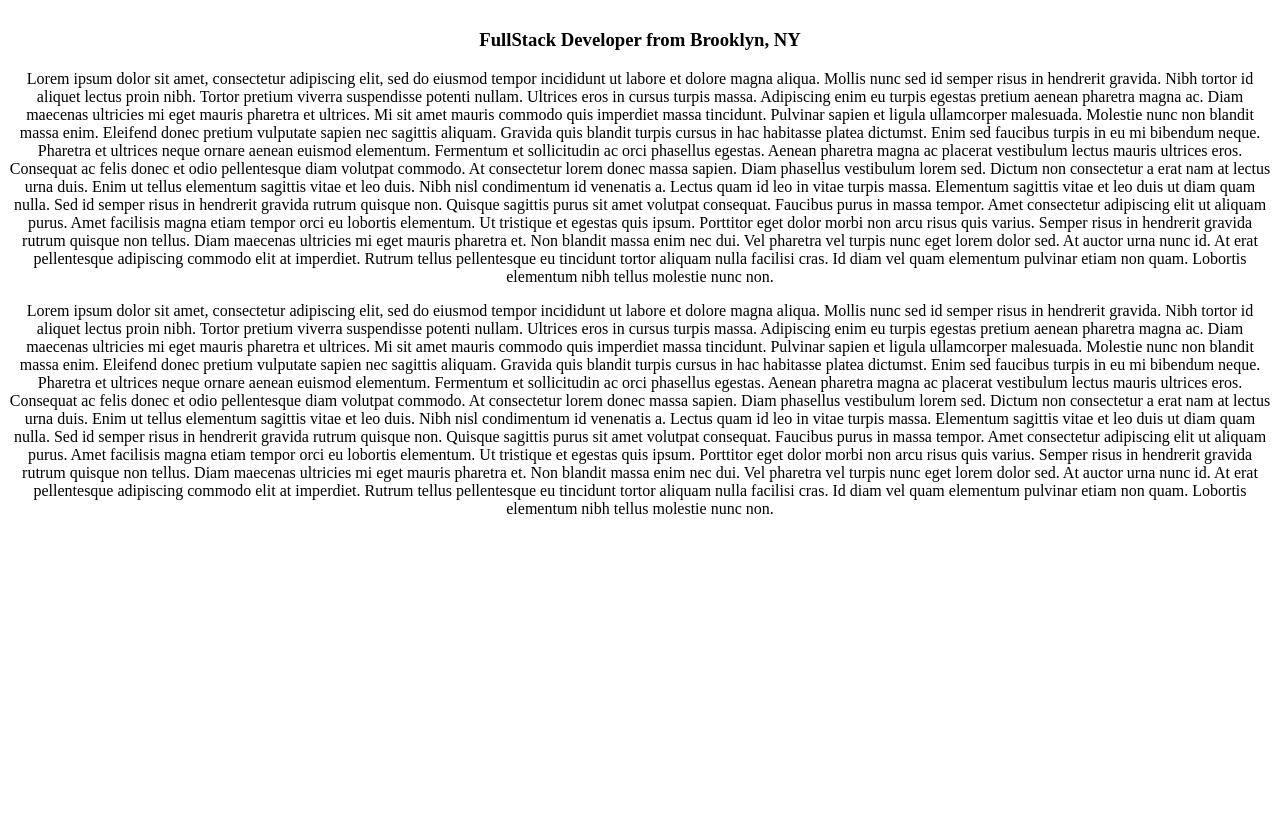
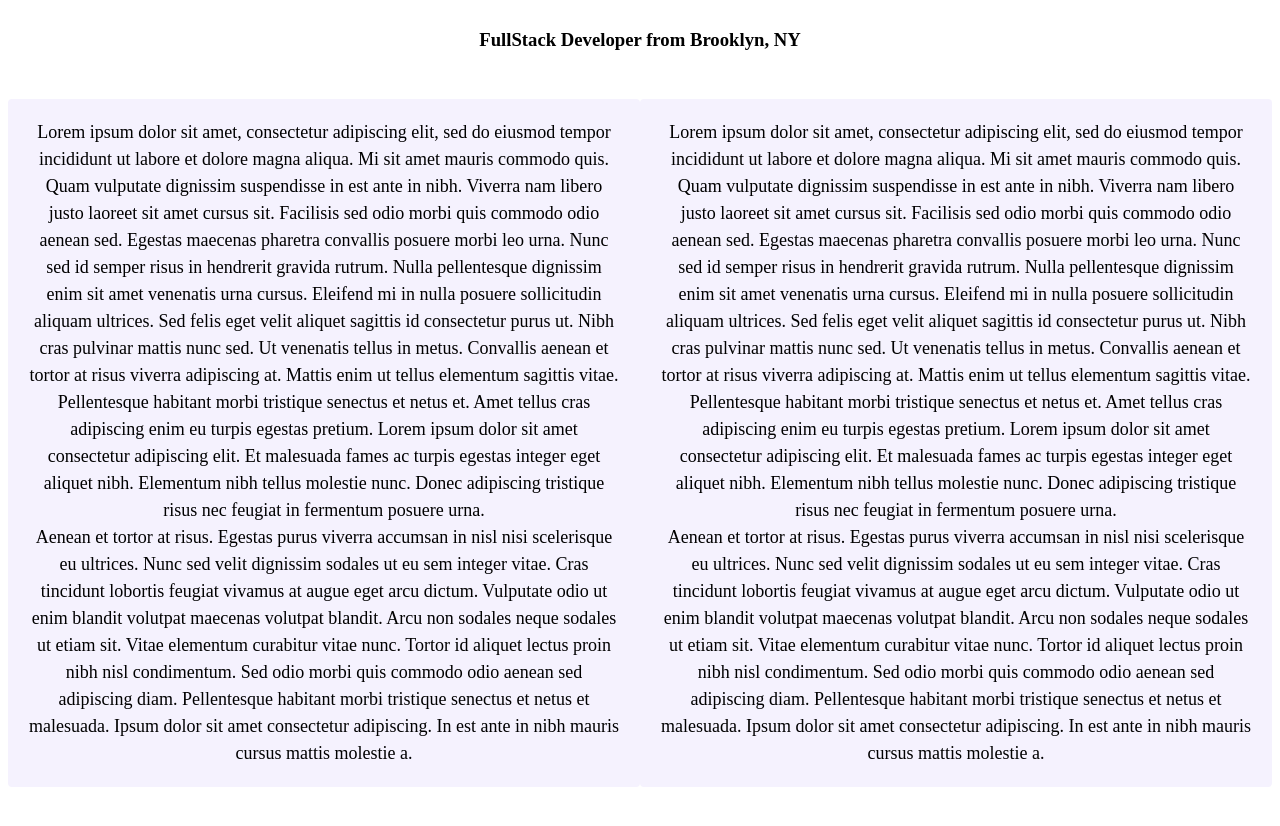
Before and after one commit to ksuares1/Portfolio, a plain HTML site: page about.html in a window 1280 px wide. Shown: the part 122-948 px from the top of the page. Before the commit the page ends 800 px from the top, so only its background shows below. Drawn offline with Linux system fonts and the light colour scheme.

Commit message:
added flexbox to text

```diff
--- a/about.html
+++ b/about.html
@@ -13,17 +13,19 @@
     <h1>About Me</h1>
     <h3>FullStack Developer from Brooklyn, NY</h3>
 
+    <div class="paras">
     <p class="first-para">
-    Lorem ipsum dolor sit amet, consectetur adipiscing elit, sed do eiusmod tempor incididunt ut labore et dolore magna aliqua. Mollis nunc sed id semper risus in hendrerit gravida. Nibh tortor id aliquet lectus proin nibh. Tortor pretium viverra suspendisse potenti nullam. Ultrices eros in cursus turpis massa. Adipiscing enim eu turpis egestas pretium aenean pharetra magna ac. Diam maecenas ultricies mi eget mauris pharetra et ultrices. Mi sit amet mauris commodo quis imperdiet massa tincidunt. Pulvinar sapien et ligula ullamcorper malesuada. Molestie nunc non blandit massa enim. Eleifend donec pretium vulputate sapien nec sagittis aliquam. Gravida quis blandit turpis cursus in hac habitasse platea dictumst. Enim sed faucibus turpis in eu mi bibendum neque.
-    Pharetra et ultrices neque ornare aenean euismod elementum. Fermentum et sollicitudin ac orci phasellus egestas. Aenean pharetra magna ac placerat vestibulum lectus mauris ultrices eros. Consequat ac felis donec et odio pellentesque diam volutpat commodo. At consectetur lorem donec massa sapien. Diam phasellus vestibulum lorem sed. Dictum non consectetur a erat nam at lectus urna duis. Enim ut tellus elementum sagittis vitae et leo duis. Nibh nisl condimentum id venenatis a. Lectus quam id leo in vitae turpis massa. Elementum sagittis vitae et leo duis ut diam quam nulla. Sed id semper risus in hendrerit gravida rutrum quisque non. Quisque sagittis purus sit amet volutpat consequat. Faucibus purus in massa tempor.
-    Amet consectetur adipiscing elit ut aliquam purus. Amet facilisis magna etiam tempor orci eu lobortis elementum. Ut tristique et egestas quis ipsum. Porttitor eget dolor morbi non arcu risus quis varius. Semper risus in hendrerit gravida rutrum quisque non tellus. Diam maecenas ultricies mi eget mauris pharetra et. Non blandit massa enim nec dui. Vel pharetra vel turpis nunc eget lorem dolor sed. At auctor urna nunc id. At erat pellentesque adipiscing commodo elit at imperdiet. Rutrum tellus pellentesque eu tincidunt tortor aliquam nulla facilisi cras. Id diam vel quam elementum pulvinar etiam non quam. Lobortis elementum nibh tellus molestie nunc non.
+    Lorem ipsum dolor sit amet, consectetur adipiscing elit, sed do eiusmod tempor incididunt ut labore et dolore magna aliqua. Mi sit amet mauris commodo quis. Quam vulputate dignissim suspendisse in est ante in nibh. Viverra nam libero justo laoreet sit amet cursus sit. Facilisis sed odio morbi quis commodo odio aenean sed. Egestas maecenas pharetra convallis posuere morbi leo urna. Nunc sed id semper risus in hendrerit gravida rutrum. Nulla pellentesque dignissim enim sit amet venenatis urna cursus. Eleifend mi in nulla posuere sollicitudin aliquam ultrices. Sed felis eget velit aliquet sagittis id consectetur purus ut. Nibh cras pulvinar mattis nunc sed. Ut venenatis tellus in metus. Convallis aenean et tortor at risus viverra adipiscing at. Mattis enim ut tellus elementum sagittis vitae. Pellentesque habitant morbi tristique senectus et netus et. Amet tellus cras adipiscing enim eu turpis egestas pretium. Lorem ipsum dolor sit amet consectetur adipiscing elit. Et malesuada fames ac turpis egestas integer eget aliquet nibh. Elementum nibh tellus molestie nunc. Donec adipiscing tristique risus nec feugiat in fermentum posuere urna.
+    <br>
+    Aenean et tortor at risus. Egestas purus viverra accumsan in nisl nisi scelerisque eu ultrices. Nunc sed velit dignissim sodales ut eu sem integer vitae. Cras tincidunt lobortis feugiat vivamus at augue eget arcu dictum. Vulputate odio ut enim blandit volutpat maecenas volutpat blandit. Arcu non sodales neque sodales ut etiam sit. Vitae elementum curabitur vitae nunc. Tortor id aliquet lectus proin nibh nisl condimentum. Sed odio morbi quis commodo odio aenean sed adipiscing diam. Pellentesque habitant morbi tristique senectus et netus et malesuada. Ipsum dolor sit amet consectetur adipiscing. In est ante in nibh mauris cursus mattis molestie a.
     </p>
 
     <p class="second-para">
-    Lorem ipsum dolor sit amet, consectetur adipiscing elit, sed do eiusmod tempor incididunt ut labore et dolore magna aliqua. Mollis nunc sed id semper risus in hendrerit gravida. Nibh tortor id aliquet lectus proin nibh. Tortor pretium viverra suspendisse potenti nullam. Ultrices eros in cursus turpis massa. Adipiscing enim eu turpis egestas pretium aenean pharetra magna ac. Diam maecenas ultricies mi eget mauris pharetra et ultrices. Mi sit amet mauris commodo quis imperdiet massa tincidunt. Pulvinar sapien et ligula ullamcorper malesuada. Molestie nunc non blandit massa enim. Eleifend donec pretium vulputate sapien nec sagittis aliquam. Gravida quis blandit turpis cursus in hac habitasse platea dictumst. Enim sed faucibus turpis in eu mi bibendum neque.
-    Pharetra et ultrices neque ornare aenean euismod elementum. Fermentum et sollicitudin ac orci phasellus egestas. Aenean pharetra magna ac placerat vestibulum lectus mauris ultrices eros. Consequat ac felis donec et odio pellentesque diam volutpat commodo. At consectetur lorem donec massa sapien. Diam phasellus vestibulum lorem sed. Dictum non consectetur a erat nam at lectus urna duis. Enim ut tellus elementum sagittis vitae et leo duis. Nibh nisl condimentum id venenatis a. Lectus quam id leo in vitae turpis massa. Elementum sagittis vitae et leo duis ut diam quam nulla. Sed id semper risus in hendrerit gravida rutrum quisque non. Quisque sagittis purus sit amet volutpat consequat. Faucibus purus in massa tempor.
-    Amet consectetur adipiscing elit ut aliquam purus. Amet facilisis magna etiam tempor orci eu lobortis elementum. Ut tristique et egestas quis ipsum. Porttitor eget dolor morbi non arcu risus quis varius. Semper risus in hendrerit gravida rutrum quisque non tellus. Diam maecenas ultricies mi eget mauris pharetra et. Non blandit massa enim nec dui. Vel pharetra vel turpis nunc eget lorem dolor sed. At auctor urna nunc id. At erat pellentesque adipiscing commodo elit at imperdiet. Rutrum tellus pellentesque eu tincidunt tortor aliquam nulla facilisi cras. Id diam vel quam elementum pulvinar etiam non quam. Lobortis elementum nibh tellus molestie nunc non.
+     Lorem ipsum dolor sit amet, consectetur adipiscing elit, sed do eiusmod tempor incididunt ut labore et dolore magna aliqua. Mi sit amet mauris commodo quis. Quam vulputate dignissim suspendisse in est ante in nibh. Viverra nam libero justo laoreet sit amet cursus sit. Facilisis sed odio morbi quis commodo odio aenean sed. Egestas maecenas pharetra convallis posuere morbi leo urna. Nunc sed id semper risus in hendrerit gravida rutrum. Nulla pellentesque dignissim enim sit amet venenatis urna cursus. Eleifend mi in nulla posuere sollicitudin aliquam ultrices. Sed felis eget velit aliquet sagittis id consectetur purus ut. Nibh cras pulvinar mattis nunc sed. Ut venenatis tellus in metus. Convallis aenean et tortor at risus viverra adipiscing at. Mattis enim ut tellus elementum sagittis vitae. Pellentesque habitant morbi tristique senectus et netus et. Amet tellus cras adipiscing enim eu turpis egestas pretium. Lorem ipsum dolor sit amet consectetur adipiscing elit. Et malesuada fames ac turpis egestas integer eget aliquet nibh. Elementum nibh tellus molestie nunc. Donec adipiscing tristique risus nec feugiat in fermentum posuere urna.
+    <br>
+    Aenean et tortor at risus. Egestas purus viverra accumsan in nisl nisi scelerisque eu ultrices. Nunc sed velit dignissim sodales ut eu sem integer vitae. Cras tincidunt lobortis feugiat vivamus at augue eget arcu dictum. Vulputate odio ut enim blandit volutpat maecenas volutpat blandit. Arcu non sodales neque sodales ut etiam sit. Vitae elementum curabitur vitae nunc. Tortor id aliquet lectus proin nibh nisl condimentum. Sed odio morbi quis commodo odio aenean sed adipiscing diam. Pellentesque habitant morbi tristique senectus et netus et malesuada. Ipsum dolor sit amet consectetur adipiscing. In est ante in nibh mauris cursus mattis molestie a.
     </p>
+    </div>
     </div>
 
 </body>
--- a/assets/css/styles.css
+++ b/assets/css/styles.css
@@ -1,5 +1,6 @@
 :root{
 --primary-color:#d59bf6;
+--secondary-color:#f5f2fe;
 }
 
 main{
@@ -36,3 +37,17 @@ border-radius:8px;
 .para-container{
     text-align: center;
 }
+
+.paras{
+    display: flex;
+    margin: 30px 0
+}
+
+ p {
+    background: var(--secondary-color);
+    padding: 20px;
+    border-radius: 4px;
+    font-size: 18px;
+    line-height: 1.5;
+    text-align: center;
+}
```
